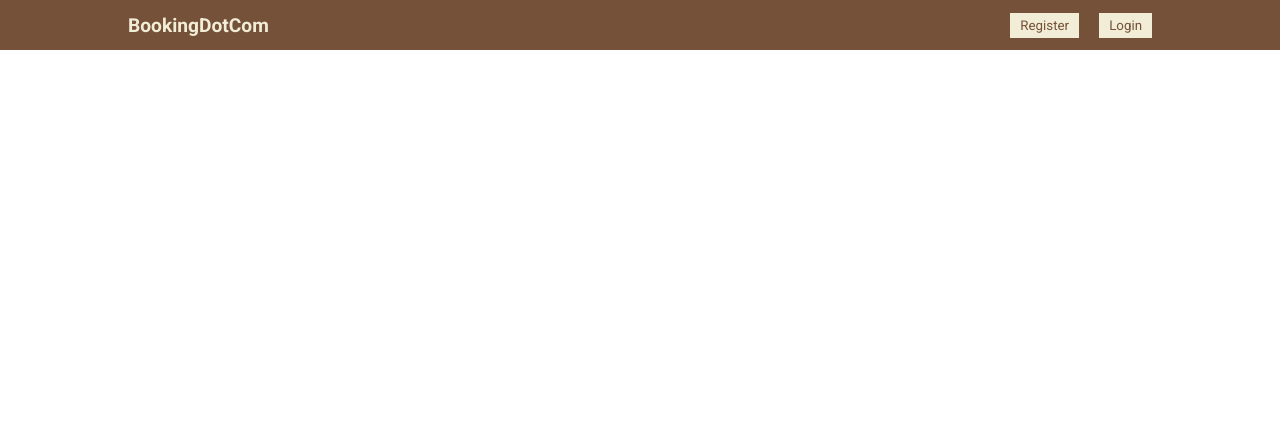
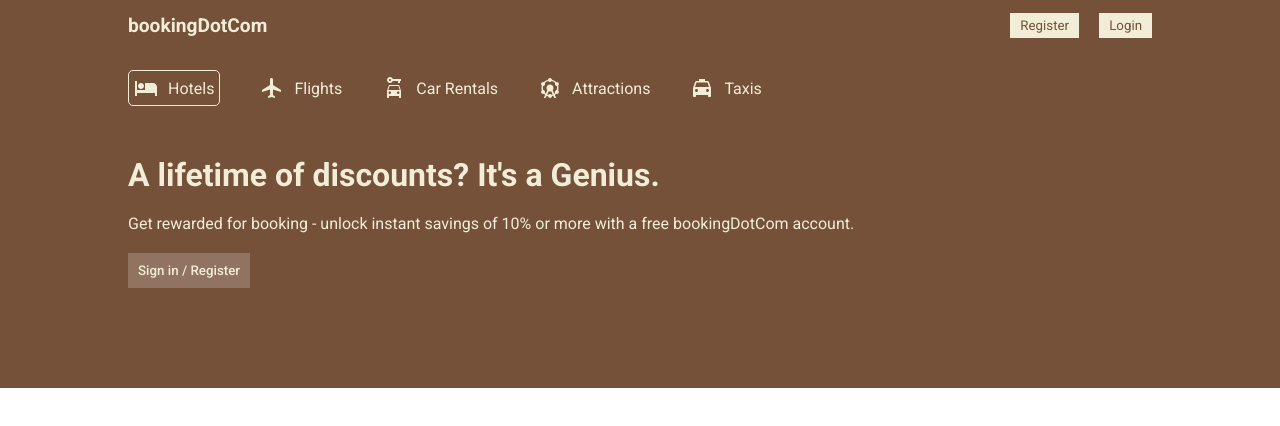
Before and after one commit to OutcastR07/booking-app, a React (Create React App) app in the folder frontend/: page / in a window 1280 px wide. Shown: the top 426 px of the page. Built offline with nearby package versions, Linux system fonts and the light colour scheme.

Commit message:
header-design

```diff
--- /dev/null
+++ b/frontend/src/components/header/Header.css
@@ -0,0 +1,44 @@
+.header {
+    background-color: #755139FF;
+    color: #F2EDD7FF;
+    display: flex;
+    justify-content: center;
+}
+
+.header__container {
+    width: 100%;
+    max-width: 1024px;
+    margin: 20px 0px 100px 0px;
+}
+
+.header__list {
+    display: flex;
+    gap: 40px;
+    margin-bottom: 50px;
+}
+
+.header__listItem {
+    display: flex;
+    align-items: center;
+    gap: 10px;
+    cursor: pointer;
+}
+
+.header__listItem.active {
+    border: 1px solid #F2EDD7FF;
+    padding: 5px;
+    border-radius: 5px;
+}
+
+.header__description {
+    margin: 20px 0px;
+}
+
+.header__button {
+    background-color: #907360;
+    color: #F2EDD7FF;
+    font-weight: 500;
+    border: none;
+    padding: 10px;
+    cursor: pointer;
+}
--- /dev/null
+++ b/frontend/src/components/header/Header.jsx
@@ -0,0 +1,49 @@
+import React from 'react'
+import './Header.css'
+import HotelIcon from '@mui/icons-material/Hotel';
+import FlightIcon from '@mui/icons-material/Flight';
+import CarRentalIcon from '@mui/icons-material/CarRental';
+import LocalTaxiIcon from '@mui/icons-material/LocalTaxi';
+import AttractionsIcon from '@mui/icons-material/Attractions';
+
+const Header = () => {
+    return (
+        <div className='header'>
+            <div className="header__container">
+                <div className="header__list">
+                    <div className="header__listItem active">
+                        <HotelIcon />
+                        <span>Hotels</span>
+                    </div>
+                    <div className="header__listItem">
+                        <FlightIcon />
+                        <span>Flights</span>
+                    </div>
+                    <div className="header__listItem">
+                        <CarRentalIcon />
+                        <span>Car Rentals</span>
+                    </div>
+                    <div className="header__listItem">
+                        <AttractionsIcon />
+                        <span>Attractions</span>
+                    </div>
+                    <div className="header__listItem">
+                        <LocalTaxiIcon />
+                        <span>Taxis</span>
+                    </div>
+                </div>
+                <h1 className="header__title">
+                    A lifetime of discounts? It's a Genius.
+                </h1>
+                <p className='header__description'>
+                    Get rewarded for booking - unlock instant savings of 10% or more with a free bookingDotCom account.
+                </p>
+                <button className="header__button">
+                    Sign in / Register
+                </button>
+            </div>
+        </div>
+    )
+}
+
+export default Header
--- a/frontend/src/components/navbar/Navbar.jsx
+++ b/frontend/src/components/navbar/Navbar.jsx
@@ -6,7 +6,7 @@ const Navbar = () => {
         <div className='navbar'>
             <div className="navbar__container">
                 <div className="navbar__logo">
-                    BookingDotCom
+                    bookingDotCom
                 </div>
                 <div className="navbar__items">
                     <button className="navbar__button">
--- a/frontend/src/pages/home/Home.jsx
+++ b/frontend/src/pages/home/Home.jsx
@@ -1,10 +1,14 @@
 import React from 'react'
+import Header from '../../components/header/Header'
 import Navbar from '../../components/navbar/Navbar'
 import './Home.css'
 
 const Home = () => {
     return (
-        <div><Navbar /></div>
+        <div>
+            <Navbar />
+            <Header />
+        </div>
     )
 }
 
```
Also changed, not shown: frontend/package.json (+7 -0 lines), 1 other file (tests, documents, lock files or other folders).
